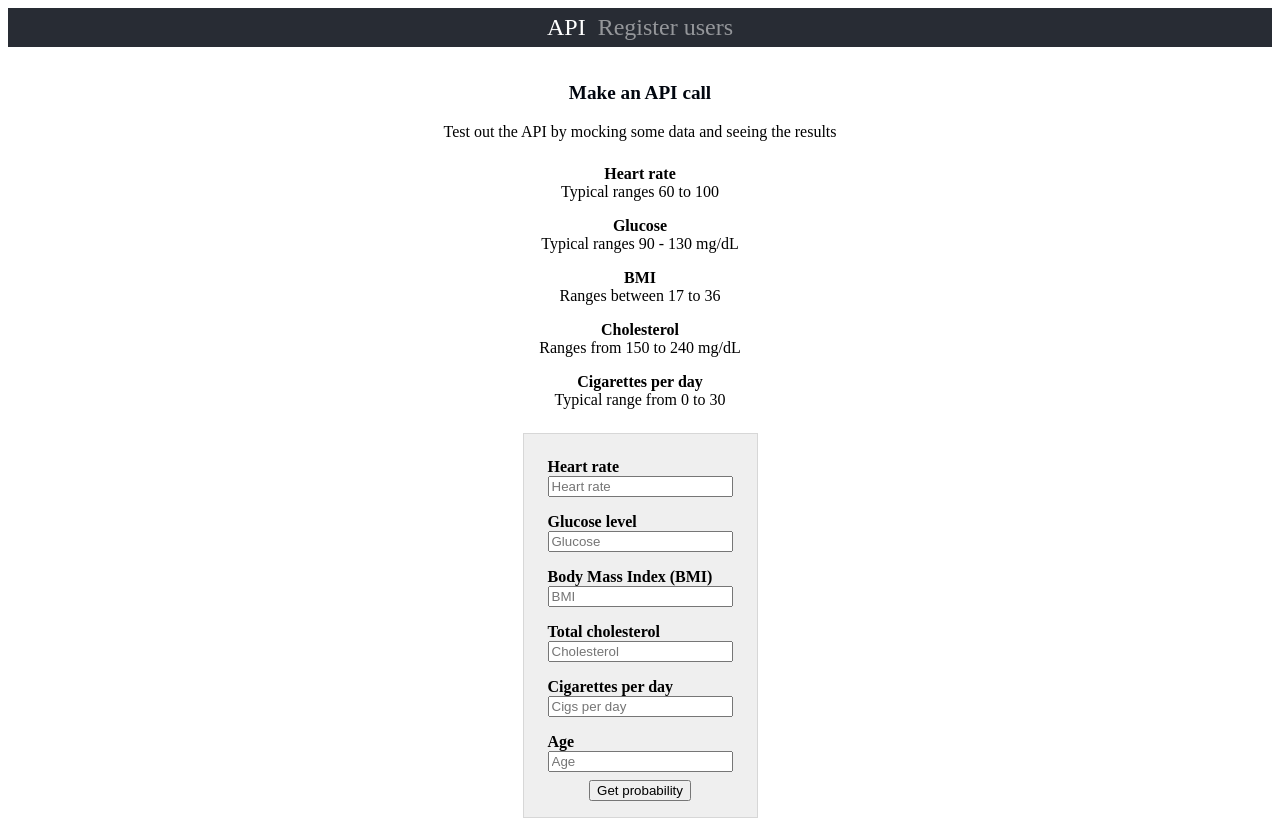
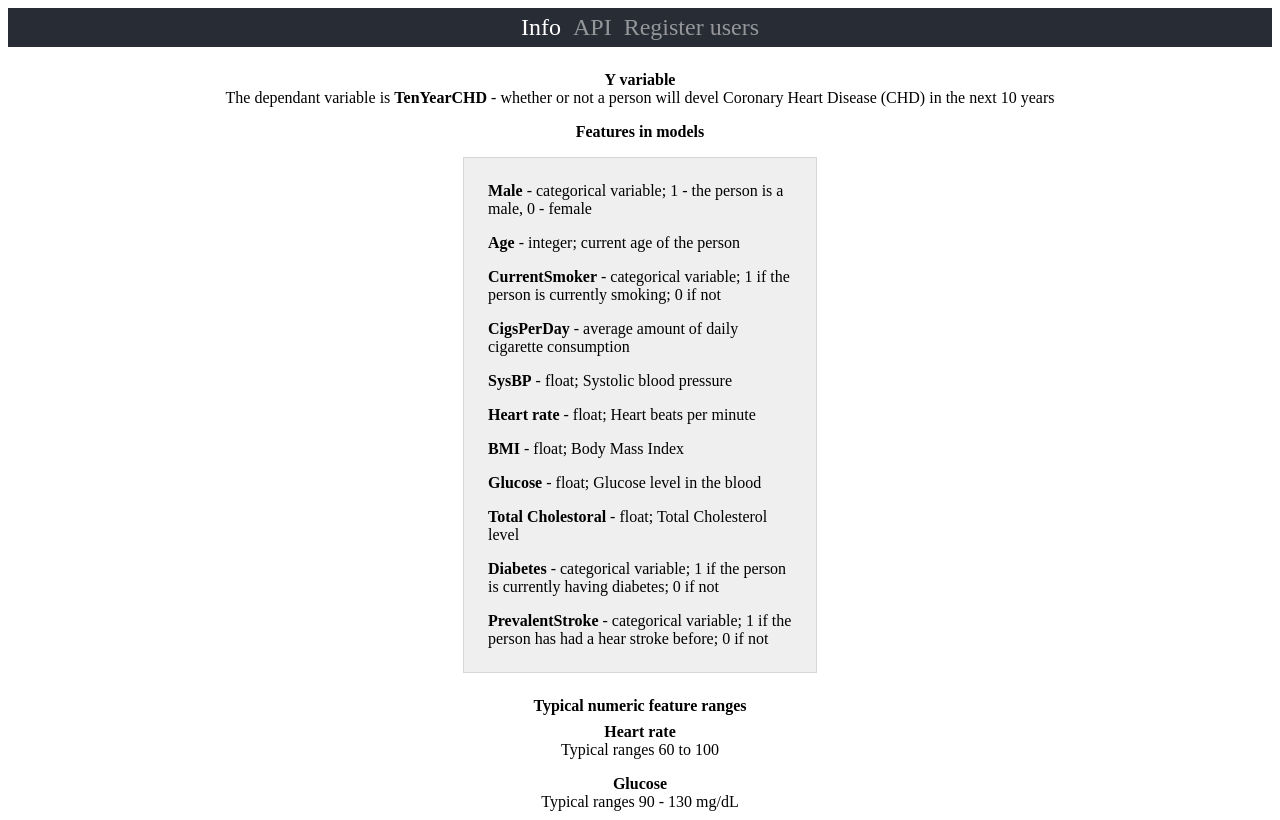
Before and after one commit to Eligijus112/user-registration-react, a React (Create React App) app in the folder user-registration/: page / in a window 1280 px wide. Shown: the top 820 px of the page. Built offline with nearby package versions, Linux system fonts and the light colour scheme; no server answers.

Commit message:
Added a version that accepts categorical variables (#2)

```diff
--- a/user-registration/src/App.css
+++ b/user-registration/src/App.css
@@ -27,6 +27,19 @@
   font-size: larger;
   font-weight: bold;
   color: rgb(1, 6, 15);
+}
+
+.features-info {
+  text-align: left;
+  width: 20rem;
+  margin: 1em auto;
+  background: #EFEFEF;
+  border: 1px solid rgba(0,0,0,.1);
+  padding: 1em;
+}
+
+.features-entry {
+  padding: 0.5rem;
 }
 
 /* Tabs */
--- a/user-registration/src/App.js
+++ b/user-registration/src/App.js
@@ -19,23 +19,71 @@ class App extends Component {
     return (
       <Tabs>
         <TabList>
+          <Tab>Info</Tab>
           <Tab>API</Tab>
-          <Tab>Register users </Tab>
+          <Tab>Register users</Tab>
         </TabList>
 
         <TabPanel>
           <div className='main-page'>
-            <header className='main-page-header'>
-              <p> Make an API call </p>
-            </header>
+            <Card>
+              <Card.Title> Y variable </Card.Title>
+              <Card.Body> The dependant variable is <b>TenYearCHD</b> - whether or not a person will devel Coronary Heart Disease (CHD) in the next 10 years </Card.Body>
+            </Card>
 
-            <div className='sub-header'>
-              <p>
-                Test out the API by mocking some data and seeing the results
-          </p>
+            <Card>
+              <Card.Title> Features in models </Card.Title>
+              <Card.Body>
+                <div className='features-info'>
 
+                  <div className='features-entry'>
+                    <b>Male</b> - categorical variable; 1 - the person is a male, 0 - female
                   </div>
 
+                  <div className='features-entry'>
+                    <b>Age</b> - integer; current age of the person
+                  </div>
+
+                  <div className='features-entry'>
+                    <b>CurrentSmoker</b> - categorical variable; 1 if the person is currently smoking; 0 if not
+                  </div>
+
+                  <div className='features-entry'>
+                    <b>CigsPerDay</b> - average amount of daily cigarette consumption
+                  </div>
+
+                  <div className='features-entry'>
+                    <b>SysBP</b> - float; Systolic blood pressure
+                  </div>
+
+                  <div className='features-entry'>
+                    <b>Heart rate</b> - float; Heart beats per minute
+                  </div>
+
+                  <div className='features-entry'>
+                    <b>BMI</b> - float; Body Mass Index
+                  </div>
+
+                  <div className='features-entry'>
+                    <b>Glucose</b> - float; Glucose level in the blood
+                  </div>
+
+                  <div className='features-entry'>
+                    <b>Total Cholestoral</b> - float; Total Cholesterol level
+                  </div>
+
+                  <div className='features-entry'>
+                    <b>Diabetes</b> - categorical variable; 1 if the person is currently having diabetes; 0 if not
+                  </div>
+
+                  <div className='features-entry'>
+                    <b>PrevalentStroke</b> - categorical variable; 1 if the person has had a hear stroke before; 0 if not
+                  </div>
+                </div>
+              </Card.Body>
+            </Card>
+
+            <b>Typical numeric feature ranges</b>
             <div className='feature-info'>
               <Card> <Card.Title> Heart rate </Card.Title> <Card.Body> Typical ranges 60 to 100 </Card.Body> </Card>
 
@@ -47,7 +95,18 @@ class App extends Component {
 
               <Card> <Card.Title> Cigarettes per day </Card.Title> <Card.Body> Typical range from 0 to 30 </Card.Body> </Card>
 
+              <Card> <Card.Title> Systolic blood pressure </Card.Title> <Card.Body> Typical range from 110 to 150 mm Hg </Card.Body> </Card>
+
+
             </div>
+          </div>
+        </TabPanel>
+        <TabPanel>
+          <div className='main-page'>
+            <header className='main-page-header'>
+              <p> Make an API call </p>
+            </header>
+
             <div className='form'>
               <APIcall />
             </div>
--- a/user-registration/src/components/APIcall.js
+++ b/user-registration/src/components/APIcall.js
@@ -10,30 +10,42 @@ import axios from 'axios';
 const host_site = process.env.REACT_APP_HOST
 const username = process.env.REACT_APP_USERNAME
 const password = process.env.REACT_APP_PASSWORD
+const http = process.env.REACT_APP_HTTP_METHOD
+const port = ":" + process.env.REACT_APP_BACKEND_PORT + "/"
+
+if (process.env.REACT_APP_BACKEND_PORT=="80"){
+    const port = ''
+}
+
 
 // Defining the form class
 class APIcall extends React.Component {
 
     state = {
+        version: 'v1',
         username: username,
         password: password,
-        heartRate: null,
-        glucose: null,
-        BMI: null,
-        totChol: null,
-        cigsPerDay: null,
-        age: null,
+        heartRate: 80,
+        glucose: 100,
+        BMI: 20,
+        totChol: 180,
+        cigsPerDay: 10,
+        age: 30,
+        sysBP: 120,
+        currentSmoker: 0,
+        male: 0,
+        diabetes: 0,
+        prevalentStroke: 0,
         p: null
     }
 
     getProb = () => {
-        const APIurl = 'https://' + host_site + '/v2/predict';
+        const APIurl = http + '://' + host_site + port + this.state.version + '/predict';
         axios({
             url: APIurl,
             method: 'get',
             params: this.state
         }).then(
-            //res => console.log(res)
             res => this.setState({p: Number(res.data.probability.toFixed(3))})
         )
     }
@@ -44,7 +56,7 @@ class APIcall extends React.Component {
             <div >
             {this.state.p ?
                 <div className='p-results'>
-                    Probablity of heart failure in 10 years:
+                    Probablity of CHD in 10 years:
 
                     <br></br>
 
@@ -56,6 +68,21 @@ class APIcall extends React.Component {
             </div>
 
             <Form>
+
+            <Form.Group controlId="api_version">
+                <Form.Label>API version</Form.Label>
+                <br />
+                <Form.Control
+                        as='select'
+                        placeholder="API version"
+                        value={this.state.version}
+                        onChange={e => this.setState({ version: e.target.value })}
+                    >
+                    <option value='v1'> v1 </option>
+                    <option value='v2'> v2 </option>
+                    <option value='v3'> v3 </option>
+                </Form.Control>
+            </Form.Group>
 
                 <Form.Group controlID='heartRate'>
                     <Form.Label> Heart rate </Form.Label>
@@ -123,6 +150,69 @@ class APIcall extends React.Component {
                     />
                 </Form.Group>
 
+                <Form.Group>
+                    <Form.Label> Systolic blood pressure </Form.Label>
+                    <br />
+                    <Form.Control
+                        type='number'
+                        placeholder="Systolic blood pressure"
+                        value={this.state.sysBP}
+                        onChange={e => this.setState({ sysBP: e.target.value })}
+                    />
+                </Form.Group>
+
+                <Form.Group controlId="smoker">
+                    <Form.Label>Current smoker?</Form.Label>
+                    <br />
+                    <Form.Control
+                            as='select'
+                            value={this.state.currentSmoker}
+                            onChange={e => this.setState({ currentSmoker: e.target.value })}
+                        >
+                        <option value='0'> No </option>
+                        <option value='1'> Yes </option>
+                    </Form.Control>
+                </Form.Group>
+
+                <Form.Group controlId="male">
+                    <Form.Label>Is the person male?</Form.Label>
+                    <br />
+                    <Form.Control
+                            as='select'
+                            value={this.state.male}
+                            onChange={e => this.setState({ currentSmoker: e.target.value })}
+                        >
+                        <option value='0'> No </option>
+                        <option value='1'> Yes </option>
+                    </Form.Control>
+                </Form.Group>
+
+                <Form.Group controlId="diabetes">
+                    <Form.Label>Is the person suffering from diabetes?</Form.Label>
+                    <br />
+                    <Form.Control
+                            as='select'
+                            value={this.state.diabetes}
+                            onChange={e => this.setState({ diabetes: e.target.value })}
+                        >
+                        <option value='0'> No </option>
+                        <option value='1'> Yes </option>
+                    </Form.Control>
+                </Form.Group>
+
+                <Form.Group controlId="diabetes">
+                    <Form.Label>Has the person had a heart stroke in the past?</Form.Label>
+                    <br />
+                    <Form.Control
+                            as='select'
+                            value={this.state.prevalentStroke}
+                            onChange={e => this.setState({ prevalentStroke: e.target.value })}
+                        >
+                        <option value='0'> No </option>
+                        <option value='1'> Yes </option>
+                    </Form.Control>
+                </Form.Group>
+
                 <div className='submit-user'>
                     <Button onClick={this.getProb}>
                         Get probability
```
Lines whose indentation alone changed are shown as unchanged.
